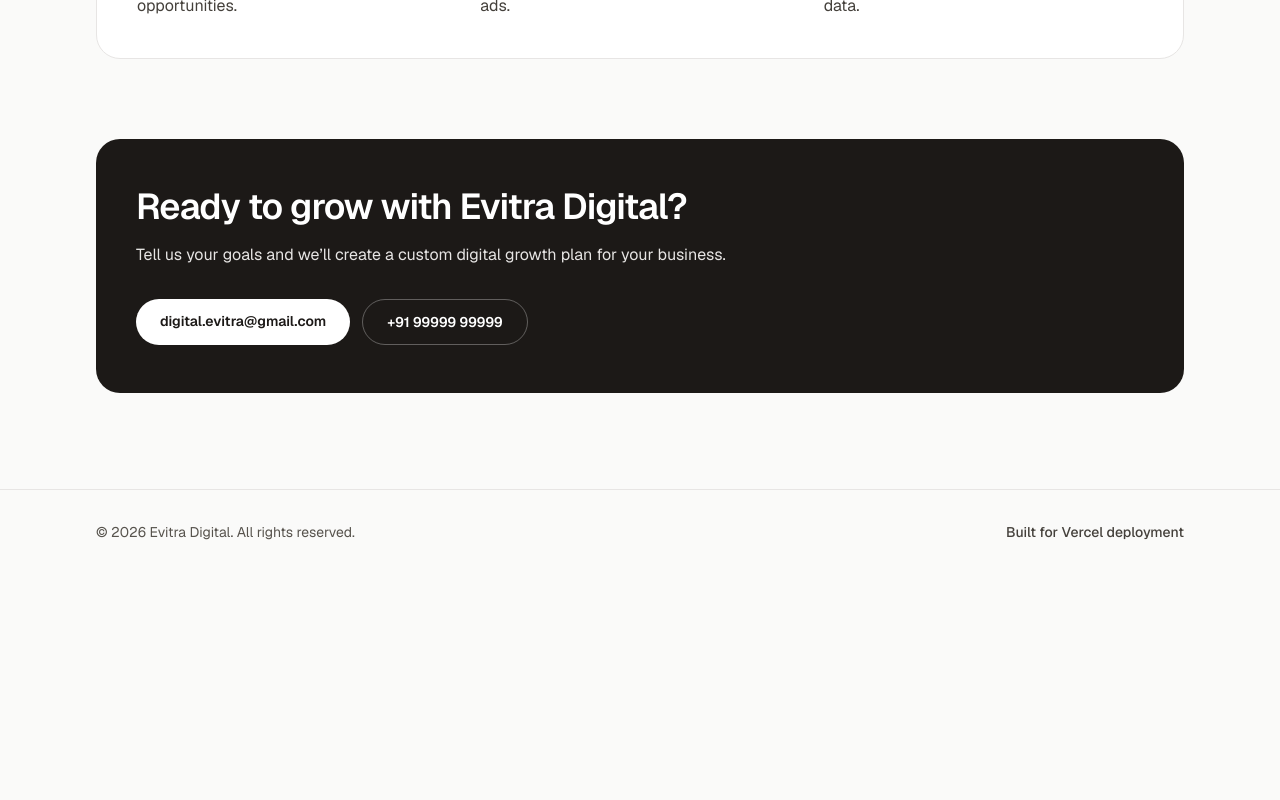
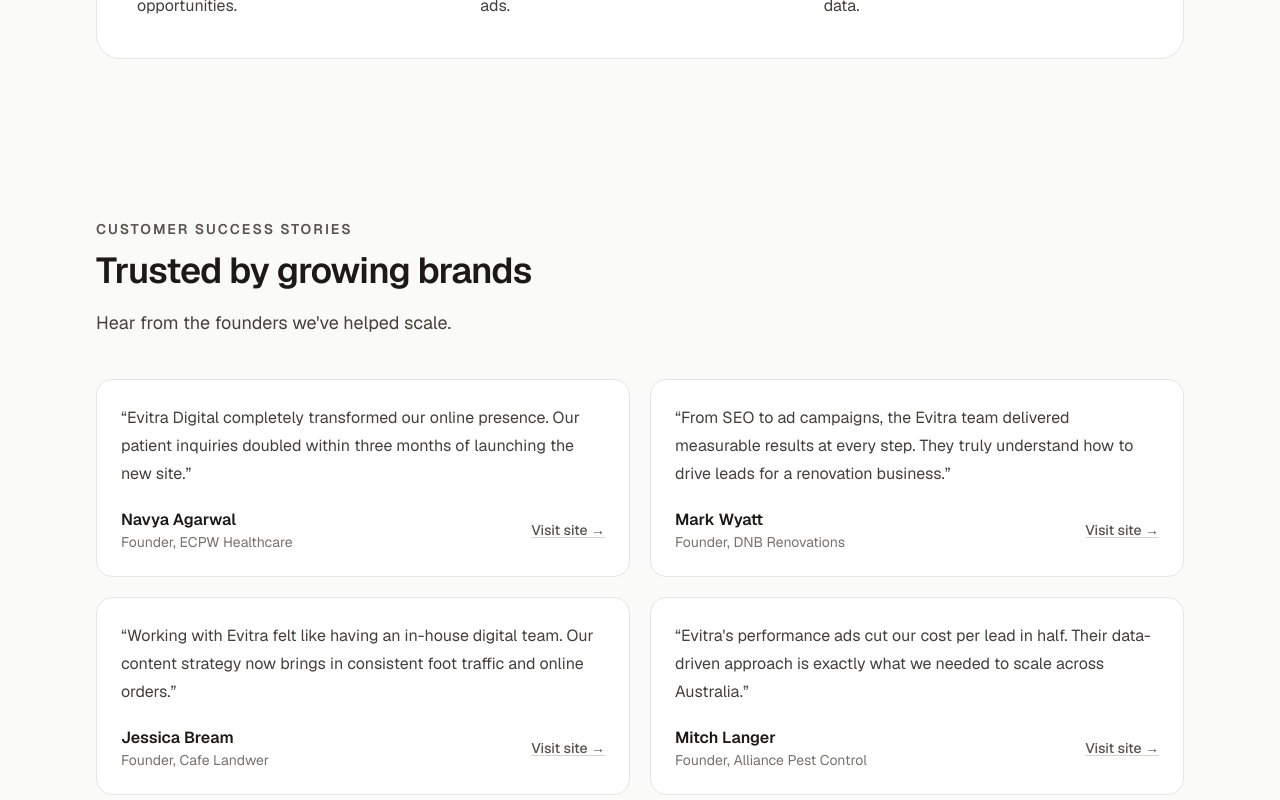
Before and after one commit to kakashi8963/evitra-website, a Next.js app: page / in a window 1280 px wide. Shown: the part 1500-2300 px from the top of the page. Before the commit the page ends 2074 px from the top, so only its background shows below. Built offline with nearby package versions, Linux system fonts and the light colour scheme.

Commit message:
Add customer success stories section

```diff
--- a/src/app/page.tsx
+++ b/src/app/page.tsx
@@ -1,4 +1,35 @@
 import Image from "next/image";
+
+const testimonials = [
+  {
+    quote:
+      "Evitra Digital completely transformed our online presence. Our patient inquiries doubled within three months of launching the new site.",
+    name: "Navya Agarwal",
+    role: "Founder, ECPW Healthcare",
+    url: "https://ecpw-healthcare.com/",
+  },
+  {
+    quote:
+      "From SEO to ad campaigns, the Evitra team delivered measurable results at every step. They truly understand how to drive leads for a renovation business.",
+    name: "Mark Wyatt",
+    role: "Founder, DNB Renovations",
+    url: "https://dnbrenovations.com/interior-design",
+  },
+  {
+    quote:
+      "Working with Evitra felt like having an in-house digital team. Our content strategy now brings in consistent foot traffic and online orders.",
+    name: "Jessica Bream",
+    role: "Founder, Cafe Landwer",
+    url: "https://www.landwer.ca/",
+  },
+  {
+    quote:
+      "Evitra's performance ads cut our cost per lead in half. Their data-driven approach is exactly what we needed to scale across Australia.",
+    name: "Mitch Langer",
+    role: "Founder, Alliance Pest Control",
+    url: "https://alliancepestsolutions.com.au/",
+  },
+];
 
 const services = [
   {
@@ -137,6 +168,44 @@
           </div>
         </section>
 
+        <section className="mx-auto w-full max-w-6xl px-6 py-14 lg:px-8 lg:py-20">
+          <div className="max-w-2xl">
+            <p className="mb-3 text-sm font-semibold uppercase tracking-[0.14em] text-stone-600">
+              Customer Success Stories
+            </p>
+            <h2 className="text-3xl font-semibold tracking-tight sm:text-4xl">
+              Trusted by growing brands
+            </h2>
+            <p className="mt-4 text-lg leading-8 text-stone-700">
+              Hear from the founders we&apos;ve helped scale.
+            </p>
+          </div>
+          <div className="mt-10 grid gap-5 sm:grid-cols-2">
+            {testimonials.map((t) => (
+              <blockquote
+                key={t.name}
+                className="flex flex-col justify-between rounded-2xl border border-stone-200 bg-white p-6"
+              >
+                <p className="leading-7 text-stone-700">&ldquo;{t.quote}&rdquo;</p>
+                <footer className="mt-5 flex items-center justify-between">
+                  <div>
+                    <p className="font-semibold text-stone-900">{t.name}</p>
+                    <p className="text-sm text-stone-500">{t.role}</p>
+                  </div>
+                  <a
+                    href={t.url}
+                    target="_blank"
+                    rel="noopener noreferrer"
+                    className="text-sm font-medium text-stone-600 underline decoration-stone-300 underline-offset-2 transition hover:text-stone-900"
+                  >
+                    Visit site &rarr;
+                  </a>
+                </footer>
+              </blockquote>
+            ))}
+          </div>
+        </section>
+
         <section id="contact" className="mx-auto w-full max-w-6xl px-6 pb-24 lg:px-8">
           <div className="rounded-3xl bg-stone-900 px-8 py-12 text-white sm:px-10">
             <h2 className="text-3xl font-semibold tracking-tight sm:text-4xl">
```
